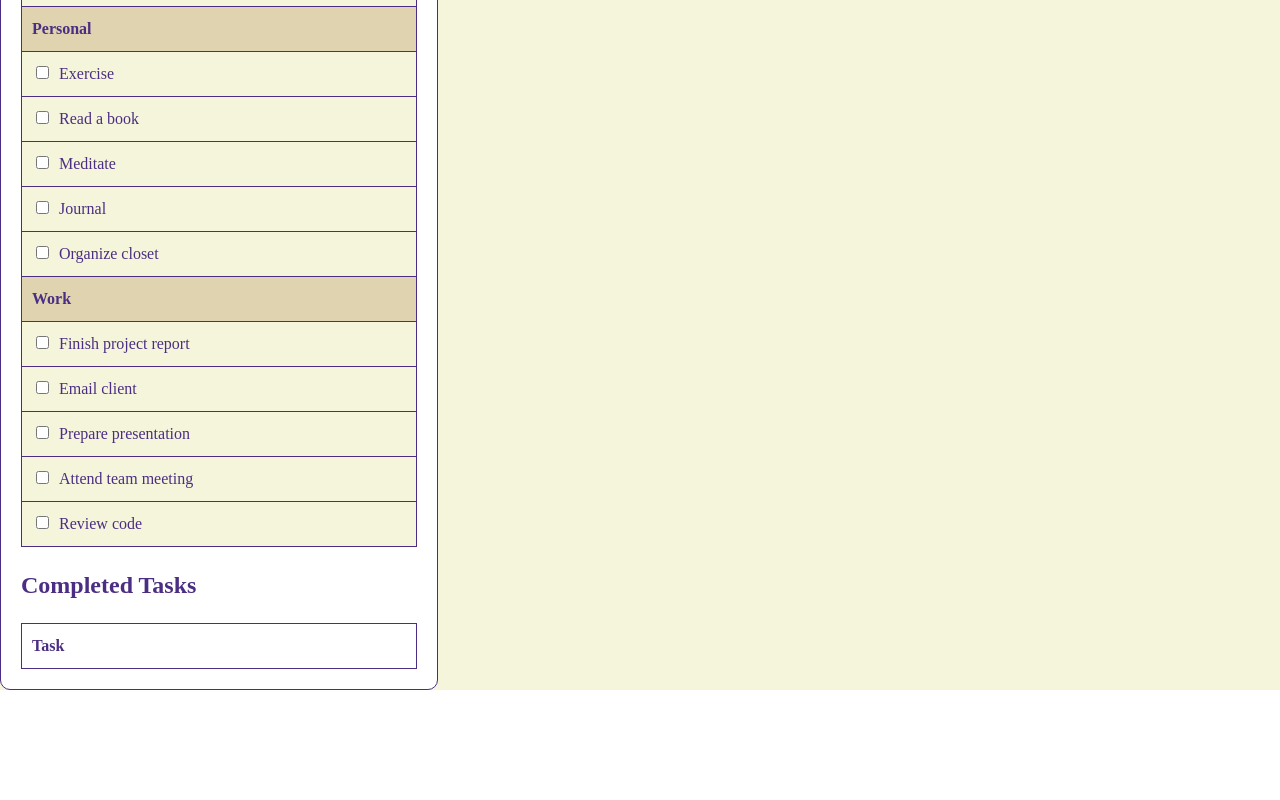
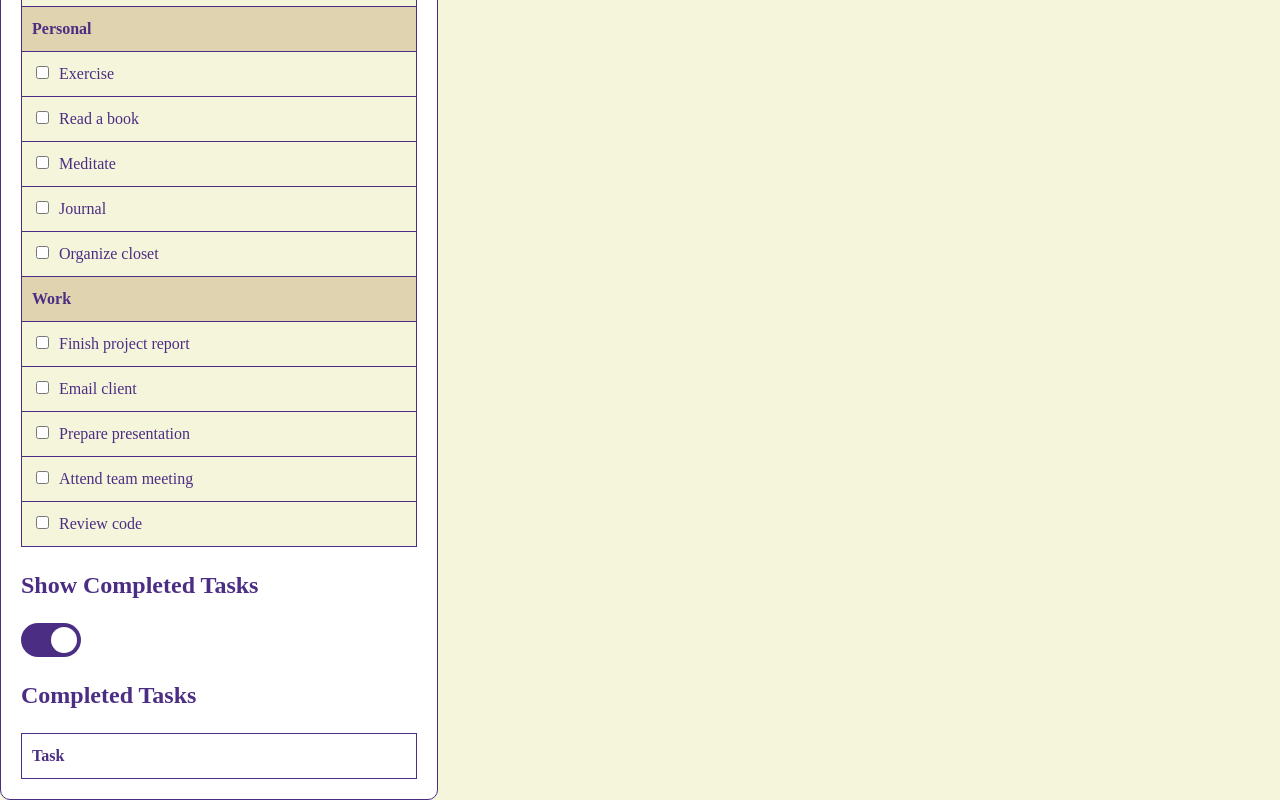
Before and after one commit to nikhilpandey-dev/todo_thinking_in_react, a React (Vite) app: page / in a window 1280 px wide. Shown: the part 716-1516 px from the top of the page. Before the commit the page ends 1406 px from the top, so only its background shows below. Built offline with nearby package versions, Linux system fonts and the light colour scheme.

Commit message:
Completed Tasks toggle switch implemented.

```diff
--- a/src/components/TodoApp.jsx
+++ b/src/components/TodoApp.jsx
@@ -1,11 +1,13 @@
 import React, { useState } from 'react';
 import AddTask from './AddTask';
 import TaskTable from './TaskTable';
+import ToggleSwitch from './ToggleSwitch';
 import '../styles/App.css';
 
 function TodoApp({ tasks }) {
   const [taskList, setTaskList] = useState(tasks);
   const [completedTasks, setCompletedTasks] = useState([]);
+  const [showCompletedTasks, setShowCompletedTasks] = useState(true);
 
   const handleAddTask = (taskName, taskCategory) => {
     const newTask = { id: Date.now(), category: taskCategory, name: taskName };
@@ -31,13 +33,23 @@ function TodoApp({ tasks }) {
     }
   };
 
+  const handleToggleShowCompletedTasks = () => {
+    setShowCompletedTasks((prevShow) => !prevShow);
+  };
+
   return (
     <div className="todo-app">
       <AddTask onAddTask={handleAddTask} />
       <h2>Tasks</h2>
       <TaskTable tasks={taskList} onDeleteTask={handleDeleteTask} onCompleteTask={handleCompleteTask} isCompleted={false} />
-      <h2>Completed Tasks</h2>
-      <TaskTable tasks={completedTasks} onDeleteTask={handleDeleteTask} onCompleteTask={handleCompleteTask} isCompleted={true} />
+      <h2>Show Completed Tasks</h2>
+      <ToggleSwitch isChecked={showCompletedTasks} onToggle={handleToggleShowCompletedTasks} />
+      {showCompletedTasks && (
+        <div>
+          <h2>Completed Tasks</h2>
+          <TaskTable tasks={completedTasks} onDeleteTask={handleDeleteTask} onCompleteTask={handleCompleteTask} isCompleted={true} />
+        </div>
+      )}
     </div>
   );
 }
--- /dev/null
+++ b/src/components/ToggleSwitch.jsx
@@ -0,0 +1,13 @@
+import React from 'react';
+import '../styles/App.css';
+
+function ToggleSwitch({ isChecked, onToggle }) {
+  return (
+    <label className="switch">
+      <input type="checkbox" checked={isChecked} onChange={onToggle} />
+      <span className="slider round"></span>
+    </label>
+  );
+}
+
+export default ToggleSwitch;
--- a/src/styles/App.css
+++ b/src/styles/App.css
@@ -87,3 +87,49 @@ body {
   text-decoration: line-through;
   color: #888;
 }
+
+/* Toggle Switch */
+.switch {
+  position: relative;
+  display: inline-block;
+  width: 60px;
+  height: 34px;
+}
+
+.switch input {
+  opacity: 0;
+  width: 0;
+  height: 0;
+}
+
+.slider {
+  position: absolute;
+  cursor: pointer;
+  top: 0;
+  left: 0;
+  right: 0;
+  bottom: 0;
+  background-color: #ccc;
+  transition: .4s;
+  border-radius: 34px;
+}
+
+.slider:before {
+  position: absolute;
+  content: "";
+  height: 26px;
+  width: 26px;
+  left: 4px;
+  bottom: 4px;
+  background-color: white;
+  transition: .4s;
+  border-radius: 50%;
+}
+
+input:checked + .slider {
+  background-color: #4b2e83;
+}
+
+input:checked + .slider:before {
+  transform: translateX(26px);
+}
```
